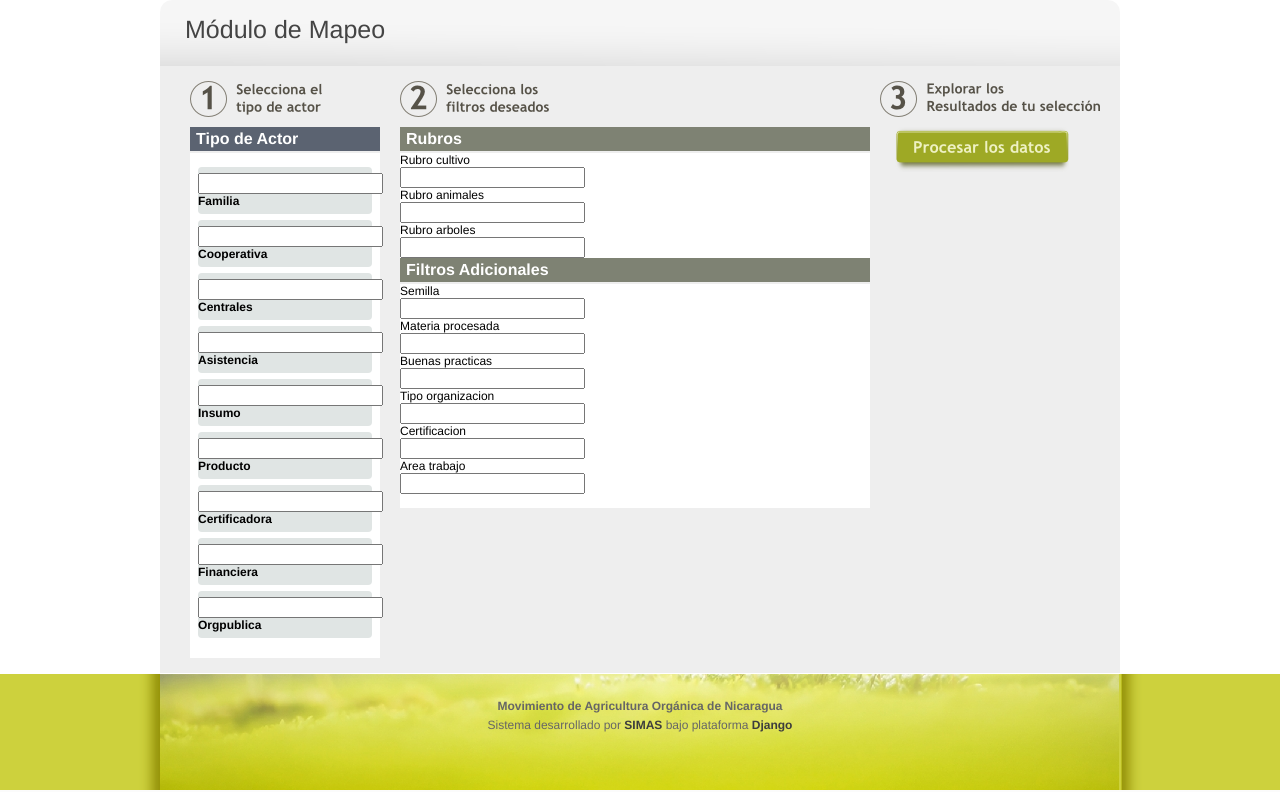
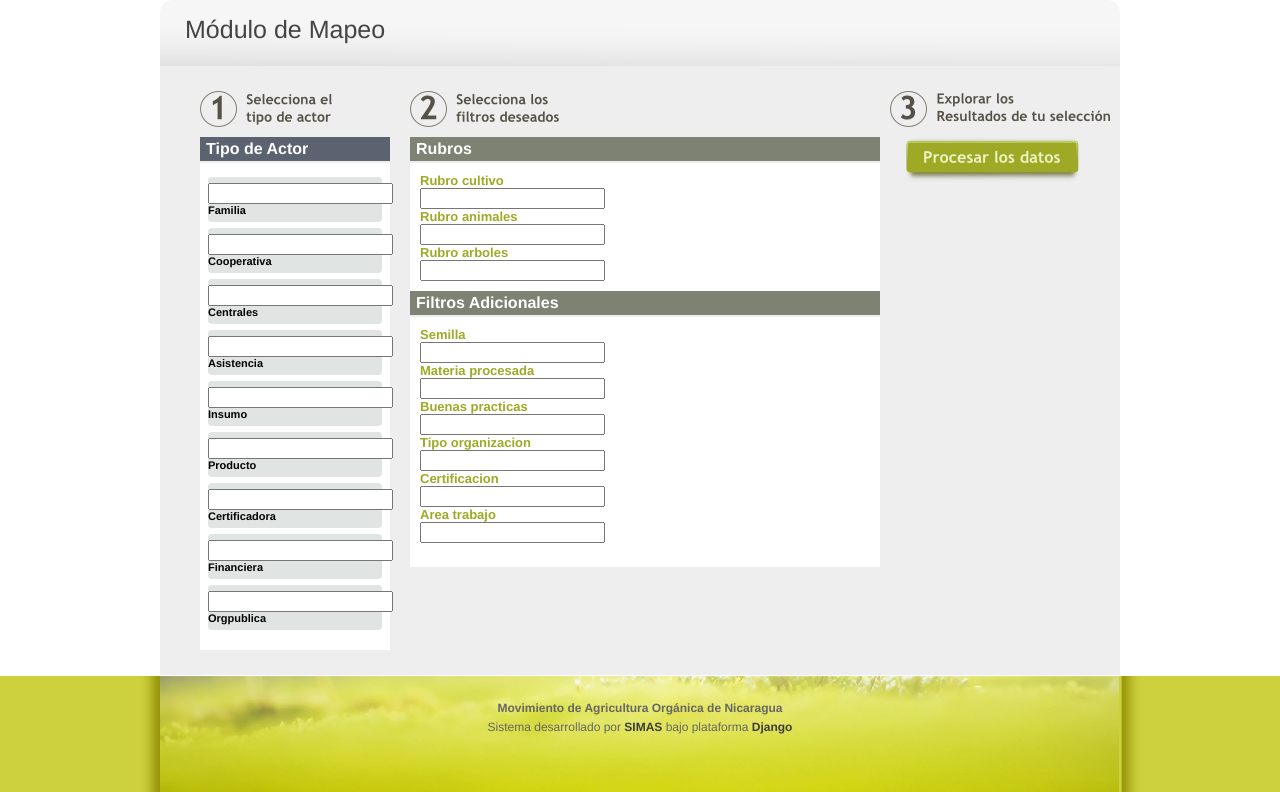
Before and after one commit to fitoria/maonic, a Django app: template templates/mapeo/formulario.html in a window 1280 px wide. Shown: the part 93-885 px from the top of the page. Run offline with Django 3.2, Linux system fonts and the light colour scheme; the template is opened without the code that fills it, so the values that code supplies are empty, except form fields; tables that the repository leaves empty hold one stand-in row (values such as "Sample post"); form fields are guessed from the names that the template uses; parts of the project's set-up code (start-up, migrations or seed data) failed here and were passed over.

Commit message:
Terminando pimpeo de form

```diff
--- a/media/css/jquery.multiselect.filter.css
+++ b/media/css/jquery.multiselect.filter.css
@@ -26,5 +26,10 @@
     height:250px !important;
 }
 
+.ui-multiselect span{
+color:#696969 !important;
+font-weight:normal !important;
+}
+
 /* remove label borders in IE6 because IE6 does not support transparency */
 * html .ui-multiselect-checkboxes label { border:none }
--- a/media/css/maonic.css
+++ b/media/css/maonic.css
@@ -236,6 +236,7 @@ img{
 }
 .paso3{
     margin-left: 10px;
+    width:225px;
 }
 .paso1 .actores{
     background: #fff;
@@ -261,9 +262,9 @@ img{
     float: left;
 }
 .paso1 .checkboxes label{
-    font-size: 12px;
+    font-size: 11px;
     font-weight: bold;
-    float: left;
+
 }
 .paso2 .rubros{
     background: #fff;
@@ -327,6 +328,19 @@ img{
     font-weight: bold;
     text-align: center;
     padding-top: 7px;
+}
+
+/* Agregado por Byron */
+
+.filtros{
+padding:10px;
+width:100%;
+}
+
+.filtos_label{
+font-size: 13px;
+font-weight:bold;
+color:#9ea925;
 }
 
 /**** Comienzan los estilos de la bandera gay jajaja :P *********/
--- a/templates/mapeo/formulario.html
+++ b/templates/mapeo/formulario.html
@@ -123,7 +123,7 @@ $(function(){
 		selectedText: '# seleccionados',
 		checkAllText: 'Seleccionar todos',
 		uncheckAllText: 'Quitar todos',
-        minWidth:'450',
+        minWidth:'430',
         selectedList: 5
 	}).multiselectfilter({label:'Buscar',placeholder:''});
 
@@ -136,7 +136,7 @@ $(function(){
 		selectedText: '# seleccionados',
 		checkAllText: 'Seleccionar todos',
 		uncheckAllText: 'Quitar todos',
-        minWidth:'450',
+        minWidth:'430',
         selectedList: 5
 	});
 
@@ -149,7 +149,7 @@ $(function(){
 		selectedText: '# seleccionados',
 		checkAllText: 'Seleccionar todos',
 		uncheckAllText: 'Quitar todos',
-        minWidth:'450',
+        minWidth:'430',
         selectedList: 5
 	}).multiselectfilter({label:'Buscar',placeholder:''});
 
@@ -162,7 +162,7 @@ $(function(){
 		selectedText: '# seleccionados',
 		checkAllText: 'Seleccionar todos',
 		uncheckAllText: 'Quitar todos',
-        minWidth:'450',
+        minWidth:'430',
         selectedList: 5
 	}).multiselectfilter({label:'Buscar',placeholder:''});
 
@@ -171,11 +171,11 @@ $(function(){
 	    //header: "Escoja materia procesada",
 	    show: ["bounce", 200],
 		hide: ["explode", 1000],
-		noneSelectedText: 'Materia procesada',
+		noneSelectedText: 'Seleccione elementos',
 		selectedText: '# seleccionados',
 		checkAllText: 'Seleccionar todos',
 		uncheckAllText: 'Quitar todos',
-        minWidth:'450',
+        minWidth:'430',
         selectedList: 5
 	}).multiselectfilter({label:'Buscar',placeholder:''});
 
@@ -188,7 +188,7 @@ $(function(){
 		selectedText: '# seleccionados',
 		checkAllText: 'Seleccionar todos',
 		uncheckAllText: 'Quitar todos',
-        minWidth:'450',
+        minWidth:'430',
         selectedList: 5
 	}).multiselectfilter({label:'Buscar',placeholder:''});
 
@@ -201,7 +201,7 @@ $(function(){
 		selectedText: '# seleccionados',
 		checkAllText: 'Seleccionar todos',
 		uncheckAllText: 'Quitar todos',
-        minWidth:'450',
+        minWidth:'430',
         selectedList: 5,
         position: {
             my: 'left bottom',
@@ -218,7 +218,7 @@ $(function(){
 		selectedText: '# seleccionados',
 		checkAllText: 'Seleccionar todos',
 		uncheckAllText: 'Quitar todos',
-        minWidth:'450',
+        minWidth:'430',
         selectedList: 5,
         position: {
             my: 'left bottom',
@@ -235,7 +235,7 @@ $(function(){
 		selectedText: '# seleccionados',
 		checkAllText: 'Seleccionar todos',
 		uncheckAllText: 'Quitar todos',
-        minWidth:'450',
+        minWidth:'430',
         selectedList: 5,
         position: {
             my: 'left bottom',
```
